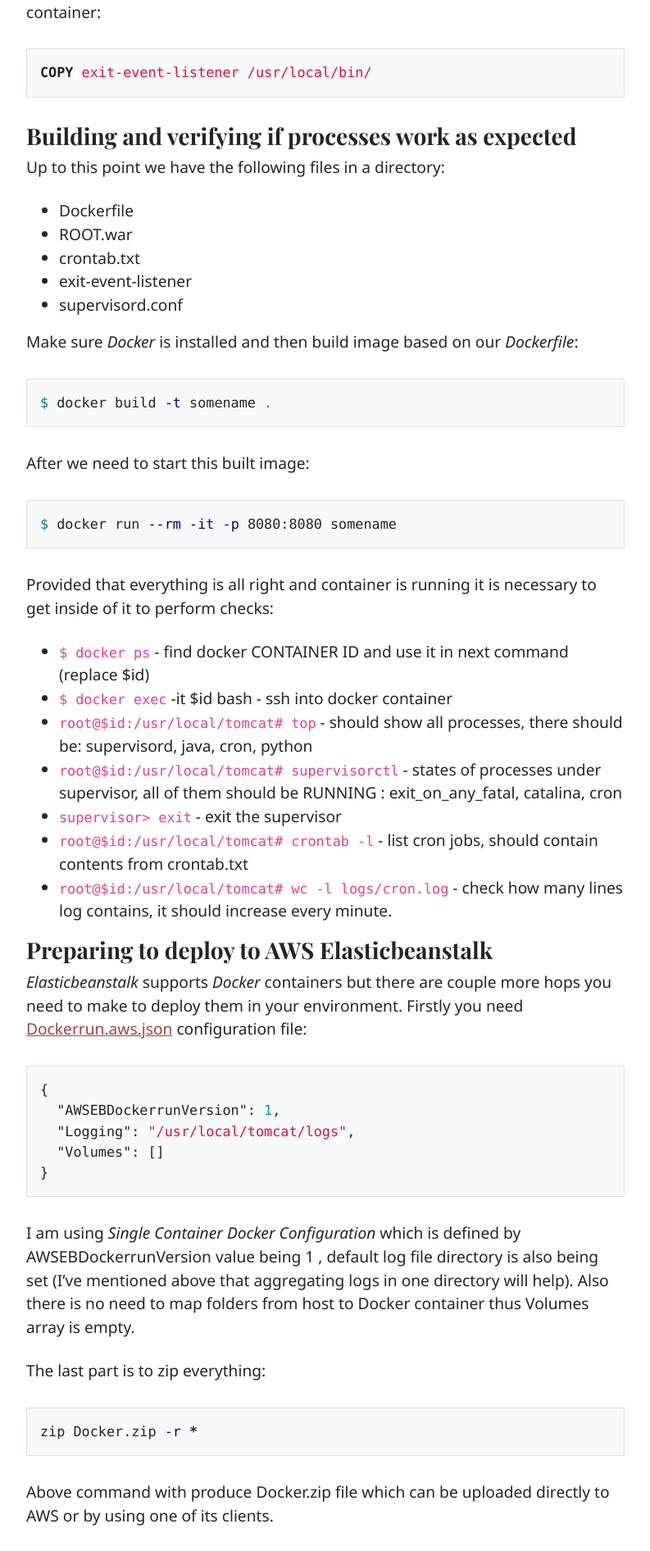
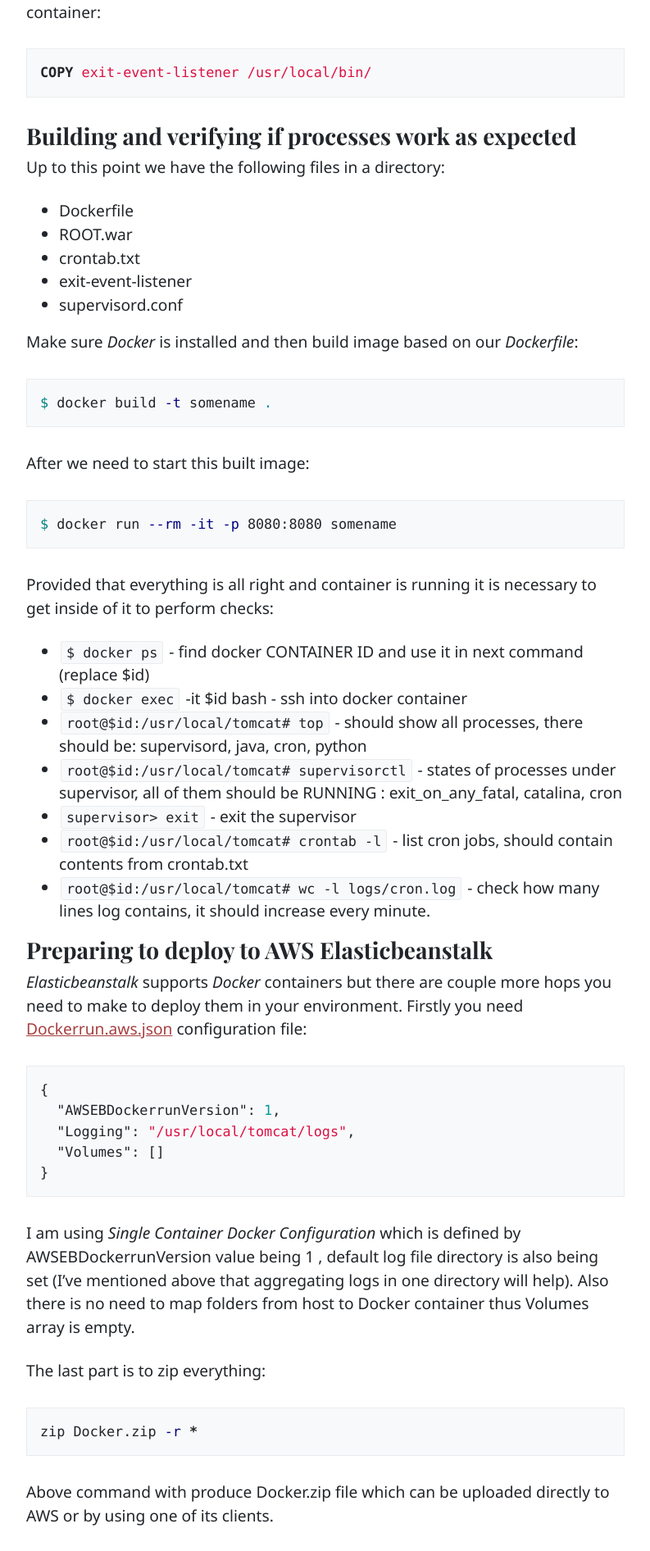
Before and after one commit to ivarprudnikov/ivarprudnikov.com, a Jekyll site: the page built from _posts/2018-05-15-tomcat-in-docker-with-cron-on-aws.md, in a window 1280 px wide. Shown: the part 4374-6266 px from the top of the page at 82% size, without its empty margins (243-1036 px from the left). Built offline with Jekyll 4.4.1, drawn with Linux system fonts in a browser that asks for light colours.

Commit message:
improve inlined code snippets

```diff
--- a/_sass/_highlights.scss
+++ b/_sass/_highlights.scss
@@ -1,9 +1,23 @@
 @import "bootstrap/variables";
+
+
+code.highlighter-rouge {
+  color: $gray-900;
+  background-color: $gray-100;
+  border: 1px solid $gray-200;
+  padding-left: 6px;
+  padding-right: 6px;
+  padding-top: 3px;
+  padding-bottom: 3px;
+  border-radius: 3px;
+  margin-left: 2px;
+  margin-right: 2px;
+}
 
 .highlight {
   background-color: $gray-100;
   padding: 1rem;
-  border: 1px solid $gray-300;
+  border: 1px solid $gray-200;
   margin: 30px 0;
 
   > .highlight {
```
